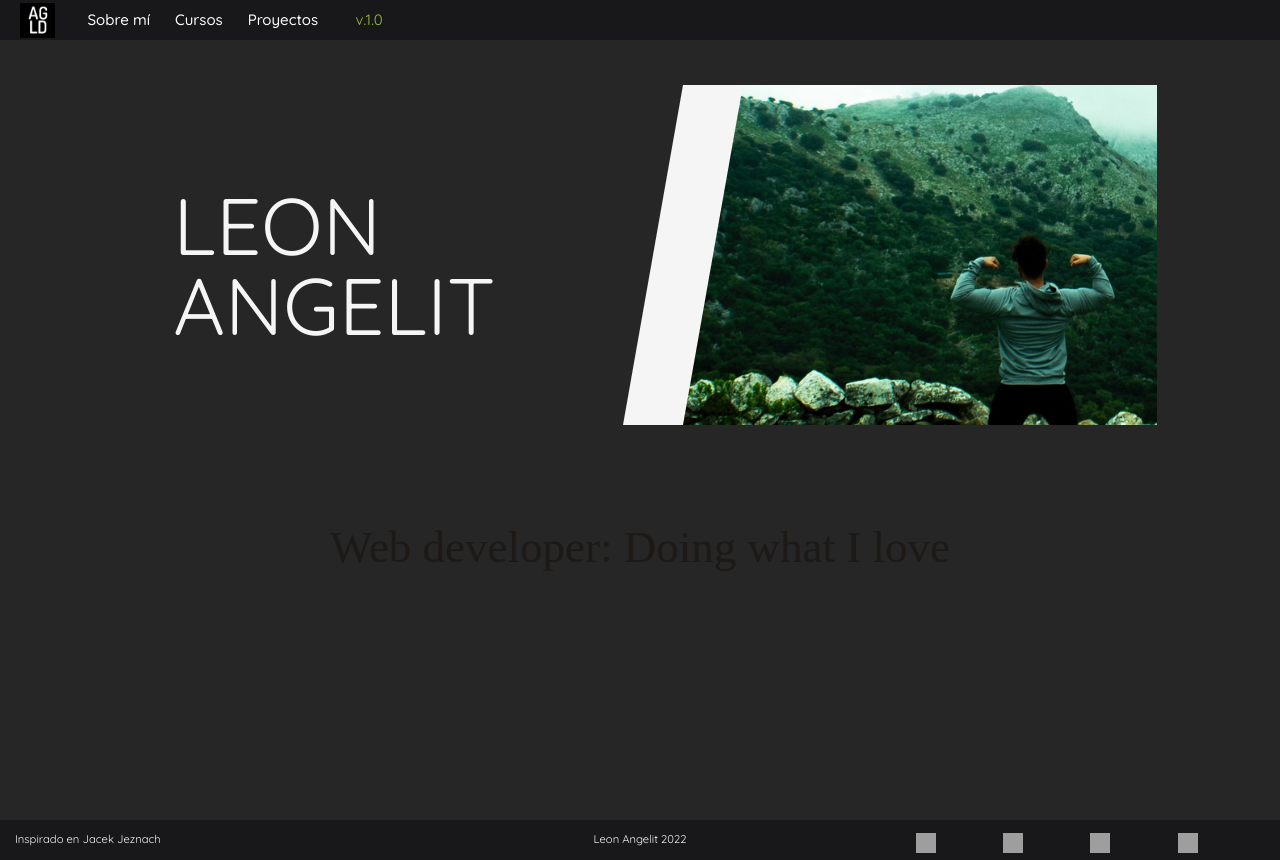
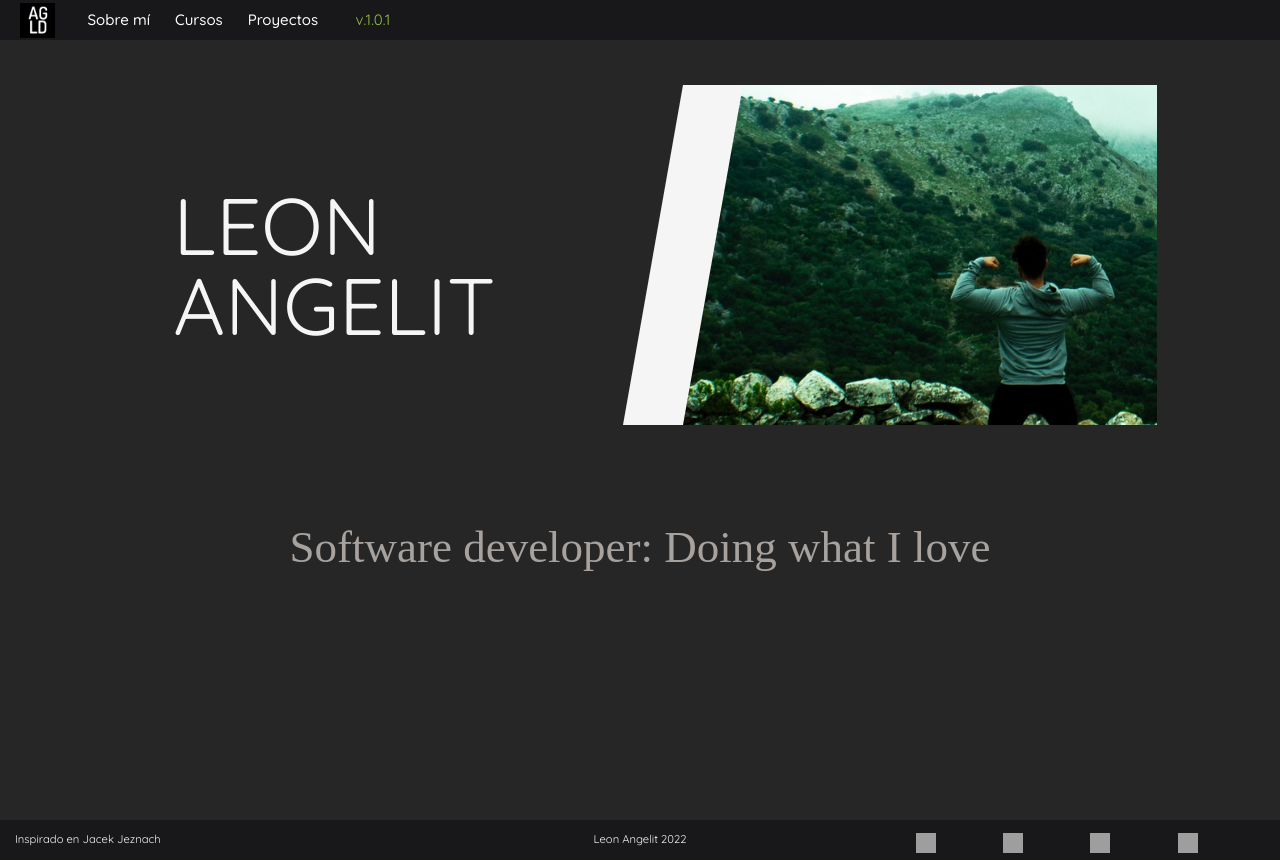
Before and after one commit to LeonAngelit/portfolio, a Next.js app: page / in a window 1280 px wide. Built offline with nearby package versions, Linux system fonts and the light colour scheme; grey boxes are pictures that could not be loaded; a web font is replaced by a local one.

Commit message:
Âtyping effect

```diff
--- a/src/components/Header.jsx
+++ b/src/components/Header.jsx
@@ -37,7 +37,7 @@ export default function Header() {
                       ))}
                     </div>
                   </div>
-                  <p className="text-bg-green text-2xl ml-12">v.1.0</p>
+                  <p className="text-bg-green text-2xl ml-12">v.1.0.1</p>
                 </div>
 
                 <div className="-mr-2 flex md:hidden">
--- a/src/pages/index.js
+++ b/src/pages/index.js
@@ -18,7 +18,7 @@ export default function Home() {
               </svg>
 
               <div className="flex-col overflow-visible lg:pl-20">
-                <div id="name" className="flex pt-40 w-full ">
+                <div id="name" className="flex pt-40 w-full">
                   <div>
                     <p className="text-9xl hover:scale-150 transition 1s hover:text-bg-green hover:font-bold">L</p>
                   </div>
@@ -63,8 +63,8 @@ export default function Home() {
             <img className="h-56 w-full object-cover sm:h-72 md:h-96 lg:w-full lg:h-full" src="/photo_2020-03-01_16-51-23.jpg" alt="" />
           </div>
         </div>
-        <div className="block w-10/11 mx-auto mt-40">
-          <p className="text-center font-edu text-7xl text-stone-900">Web developer: Doing what I love</p>
+        <div className="block w-full h-1/6 mx-auto mt-40 whitespace-nowrap overflow-hidden  animate-type">
+          <p className="text-center font-edu text-7xl text-stone-400">Software developer: Doing what I love</p>
         </div>
       </div>
     </>
--- a/tailwind.config.js
+++ b/tailwind.config.js
@@ -6,11 +6,26 @@ module.exports = {
     colors: {
       ...colors,
       'bg-green': '#91c13e',
-      'noir': '#262626',
+      noir: '#262626',
     },
     extend: {
       fontFamily: {
-        edu: ['Edu SA Beginner', "cursive"]
+        edu: ['Edu SA Beginner', 'cursive'],
+      },
+      keyframes: {
+        typing: {
+          'from': {
+            width: 0,
+          },
+
+        },
+          effect: {
+            '50%': 'border-color:transparent',
+        },
+      },
+      animation: {
+        'type': 'typing 3s steps(35)',
+        'effects': 'effect 5s step-end infinite alternte'
       },
     },
   },
```
